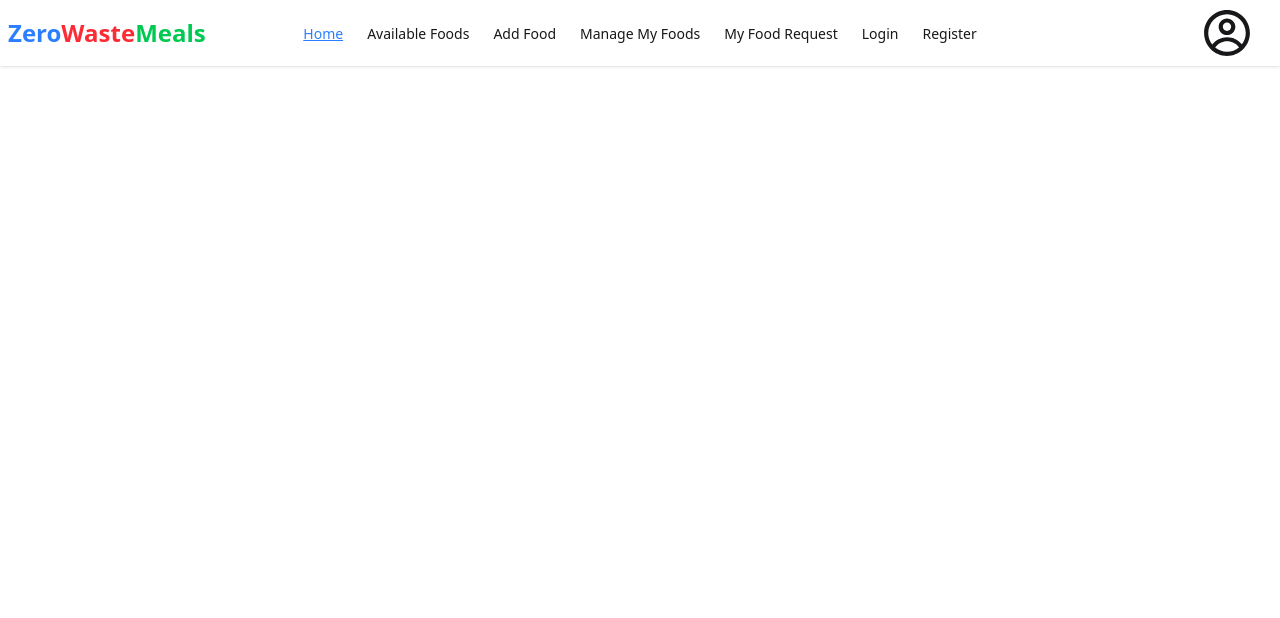
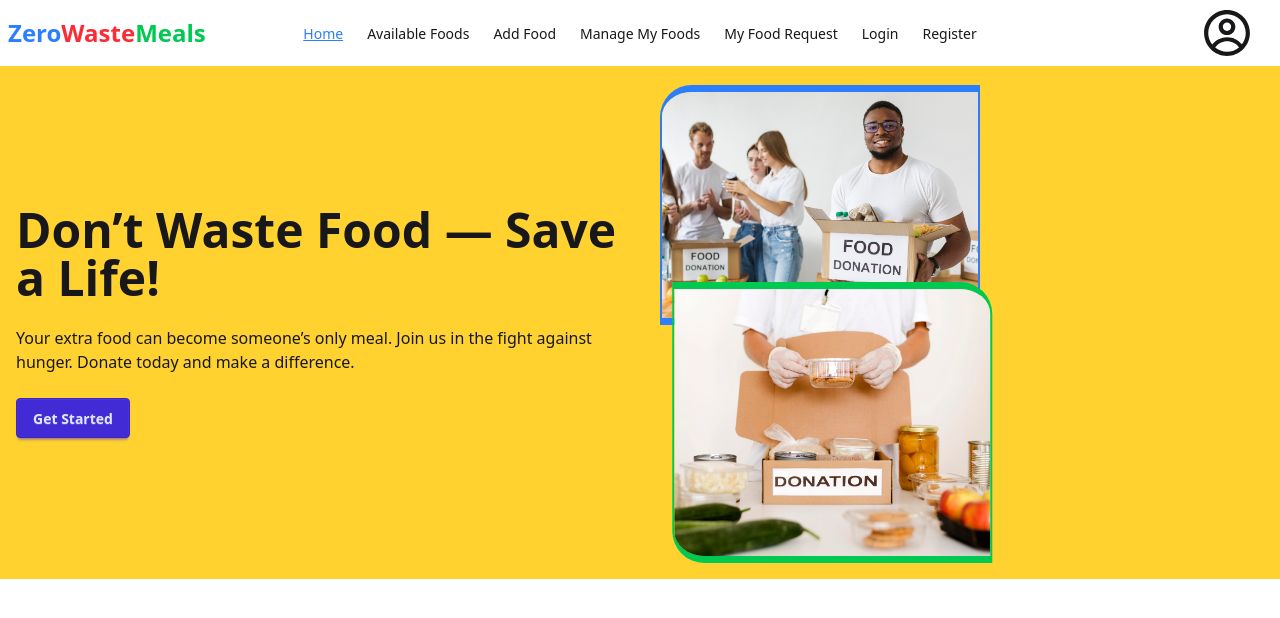
Before and after one commit to rjriajul1/zero-waste-meals-client, a React (Vite) app: page / in a window 1280 px wide. Shown: the top 618 px of the page. Built offline with nearby package versions, Linux system fonts and the light colour scheme; no server answers.

Commit message:
added banner section with animation

```diff
--- a/src/context/AuthProvider.jsx
+++ b/src/context/AuthProvider.jsx
@@ -6,7 +6,7 @@ import { auth } from '../firebase/firebase.config';
 const AuthProvider = ({children}) => {
     const [loading,setLoading] = useState(true);
     const [user,setUser] = useState(null)
-    console.log(user);
+
     const googleProvider = new GoogleAuthProvider()
     // register user with password and email
     const register = (email,password) => {
--- /dev/null
+++ b/src/pages/home/Banner.jsx
@@ -0,0 +1,38 @@
+import React from "react";
+import img1 from "../../assets/donate_1.jpg";
+import img2 from "../../assets/donate_2.jpg";
+import { motion } from "motion/react";
+const Banner = () => {
+  return (
+    <div className="hero relative min-h-[500px] bg-amber-300 ">
+      <div className="hero-content gap-10 flex-col lg:flex-row-reverse">
+        <div className="flex-1">
+          <motion.img
+            animate={{ y: [-17, 50, -17] }}
+            transition={{ duration: 5, repeat: Infinity }}
+            src={img1}
+            className=" w-64 md:w-80 rounded-tl-4xl rounded-br-4xl border-t-7 border-b-7 border-blue-500 border-r-2 border-l-2 "
+          />
+          <motion.img
+            animate={{ x: [-10, 80, -10] }}
+            transition={{ duration: 7, repeat: Infinity }}
+            src={img2}
+            className=" w-64 md:w-80 rounded-bl-4xl rounded-tr-4xl border-b-7 border-t-7 border-green-500 -mt-10 border-l-2 border-r-2"
+          />
+        </div>
+        <div className="flex-1">
+          <h1 className="text-5xl font-bold">
+            Don’t Waste Food — Save a Life!
+          </h1>
+          <p className="py-6">
+            Your extra food can become someone’s only meal. Join us in the fight
+            against hunger. Donate today and make a difference.
+          </p>
+          <motion.button whileHover={{scale:1.1}} whileTap={{scale: 0.95}} className="btn btn-primary">Get Started</motion.button>
+        </div>
+      </div>
+    </div>
+  );
+};
+
+export default Banner;
--- a/src/pages/home/Home.jsx
+++ b/src/pages/home/Home.jsx
@@ -1,9 +1,10 @@
 import React from 'react';
+import Banner from './Banner';
 
 const Home = () => {
     return (
         <div>
-
+            <Banner></Banner>
         </div>
     );
 };
```
Also changed, not shown: src/assets/donate_1.jpg (added), src/assets/donate_2.jpg (added).
